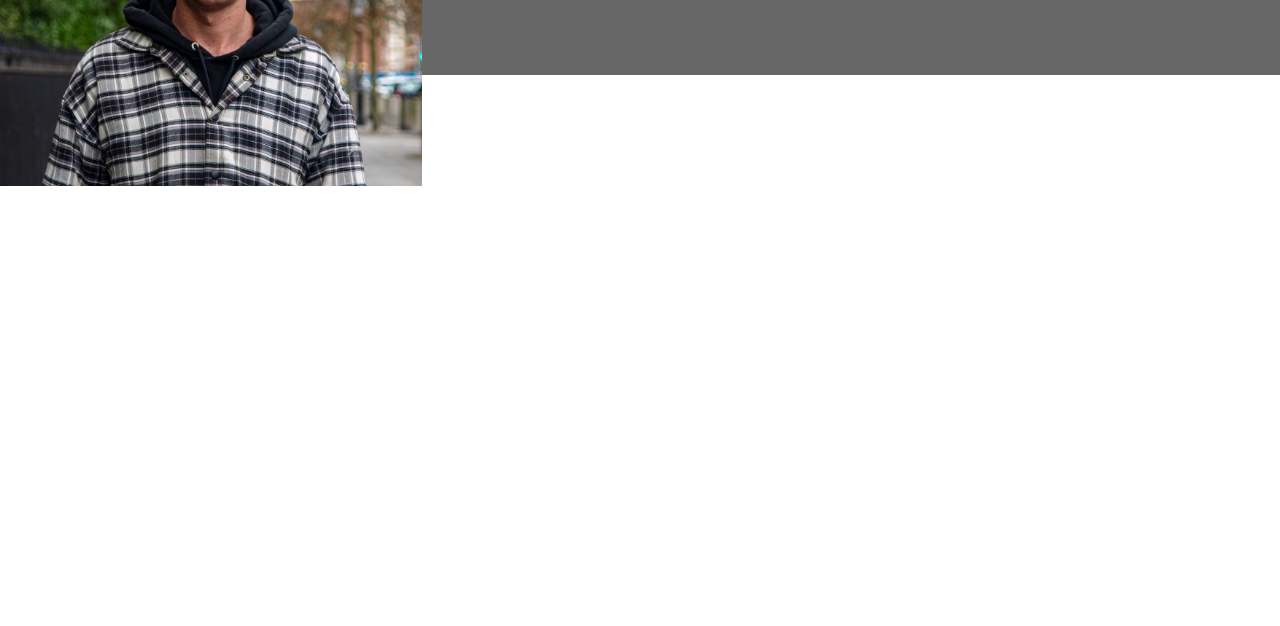
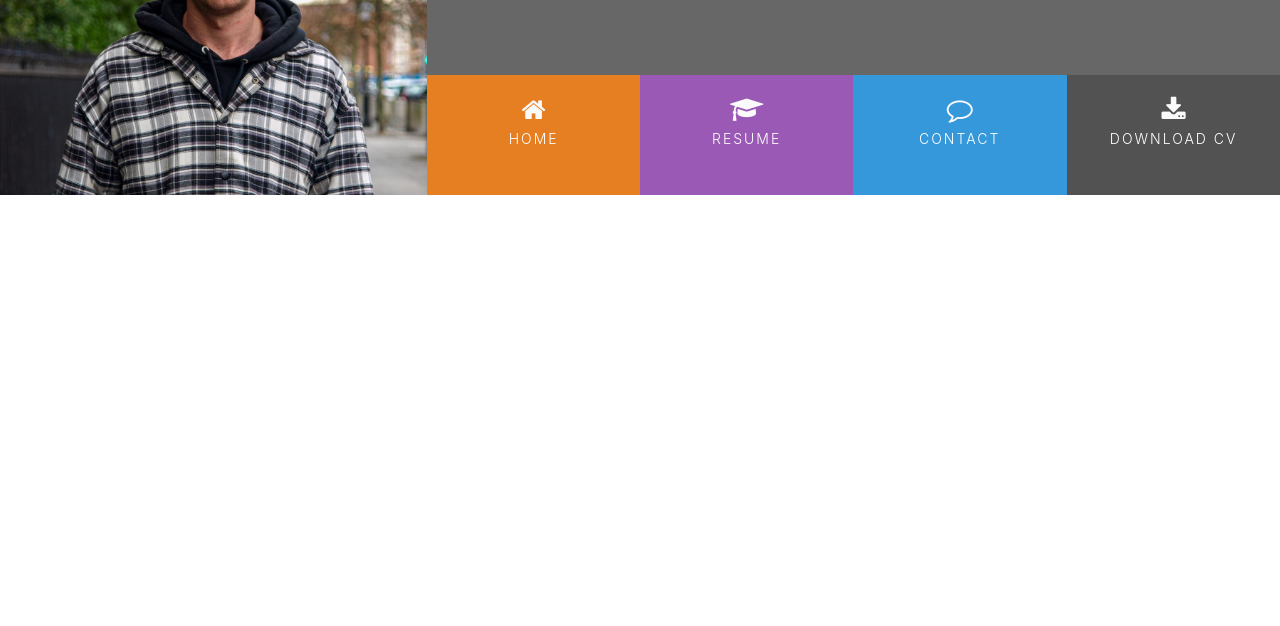
Before and after one commit to Lee-moran/CV_Resume, a plain HTML site: page index.html in a window 1280 px wide. Shown: the part 174-800 px from the top of the page. Drawn offline with nearby package versions, Linux system fonts and the light colour scheme.

Commit message:
menu and nav element styled and has hover.css on them

```diff
--- a/assets/images/css/style.css
+++ b/assets/images/css/style.css
@@ -3,6 +3,19 @@
 /* -------------------------- Colours --------------------------- */
 .bg-color-name-title {
     background-color: #676767;
+}
+
+.ui-menu-color-home {
+    background-color: #e67e22;
+}
+.ui-menu-color-resume {
+    background-color: #9b59b6;
+}
+.ui-menu-color-contact {
+    background-color: #3498db;
+}
+.ui-menu-color-download {
+    background-color: #525252;
 }
 /* -------------------------- Heading --------------------------- */
 header {
@@ -40,3 +53,57 @@ header {
     margin-bottom: 90px;
     color: #fff;
 }
+
+.list-inline-item:not(:last-child) {
+    margin: 0;
+}
+
+.menucontainer {
+    font-size: 0;
+}
+
+#nav li {
+    font-size: 14px;
+    padding: 0;
+}
+
+#nav {
+    margin: 0;
+}
+
+.menuitem {
+    height: 120px;
+    text-align: center;
+    padding: 0;
+}
+
+.menuitem a {
+    width: 100%;
+    text-decoration: none;
+    color: #fff;
+    height: 120px;
+}
+
+.menuitem a i {
+    padding-top: 22px;
+    display: block;
+    color: #fafafa;
+    font-size: 26px;
+}
+
+.menuitem span {
+    display: block;
+    width: 100%;
+    padding-top: 5px;
+    text-align: center;
+    text-transform: uppercase;
+    font-size: 14px;
+    font-weight: 300;
+    letter-spacing: 2px;
+}
+
+/* -------------------------- Hover.css --------------------------- */
+.hvr-sweep-to-bottom:before {
+    background: rgba(0, 0, 0, 0.2);
+    height: 120px;
+}
--- a/index.html
+++ b/index.html
@@ -6,18 +6,37 @@
     <meta http-equiv="X-UA-Compatible" content="ie=edge">
     <link rel="stylesheet" href="https://maxcdn.bootstrapcdn.com/bootstrap/4.2.1/css/bootstrap.min.css" type="text/css" />
     <link rel="stylesheet" href="https://maxcdn.bootstrapcdn.com/font-awesome/4.7.0/css/font-awesome.min.css" type="text/css" />
+    <link rel="stylesheet" href="https://cdnjs.cloudflare.com/ajax/libs/hover.css/2.1.1/css/hover-min.css" type="text/css" />
     <link rel="stylesheet" href="assets/images/css/style.css">
     <title>Lee</title>
 </head>
 <body>
     <header>
-        <div class="row">
+        <div class="row no-gutters">
             <a class="col-md-4 logo" href="index.html"></a>
             <div class="col-md-8">
-                <div class="row bg-color-name-title">
+                <div class="row no-gutters bg-color-name-title">
                     <div class="col heading">
                         <h1 class="name">Lee Moran</h1>
                         <h2 class="title">Full Stack Developer</h2>
+                    </div>
+                </div>
+                <div class="row no-gutters">
+                    <div class="col">
+                        <ul id="nav" class="list-inline menucontainer">
+                            <li class="col-6 col-sm-3 list-inline-item ui-menu-color-home menuitem">
+                                <a href="#" class="hvr-sweep-to-bottom"><i class="fa fa-home" aria-hidden="true"></i><span>Home</span></a>
+                            </li>
+                            <li class="col-6 col-sm-3 list-inline-item ui-menu-color-resume menuitem">
+                                <a href="#" class="hvr-sweep-to-bottom"><i class="fa fa-graduation-cap" aria-hidden="true"></i><span>Resume</span></a>
+                            </li>
+                            <li class="col-6 col-sm-3 list-inline-item ui-menu-color-contact menuitem">
+                                <a href="#" class="hvr-sweep-to-bottom"><i class="fa fa-comment-o" aria-hidden="true"></i><span>Contact</span></a>
+                            </li>
+                            <li class="col-6 col-sm-3 list-inline-item ui-menu-color-download menuitem">
+                                <a href="#" class="hvr-sweep-to-bottom"><i class="fa fa-download" aria-hidden="true"></i><span>Download CV</span></a>
+                            </li>
+                        </ul>
                     </div>
                 </div>
 
```
